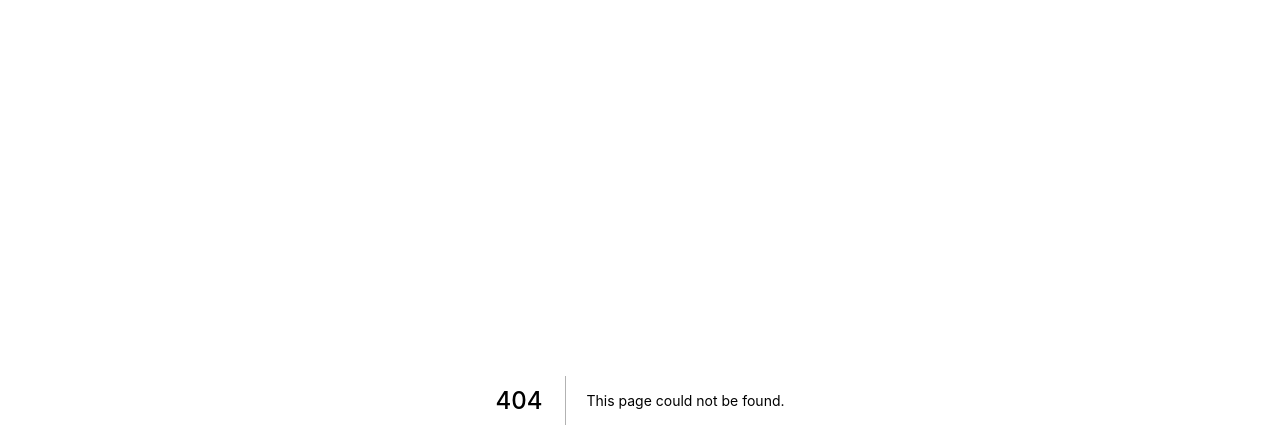
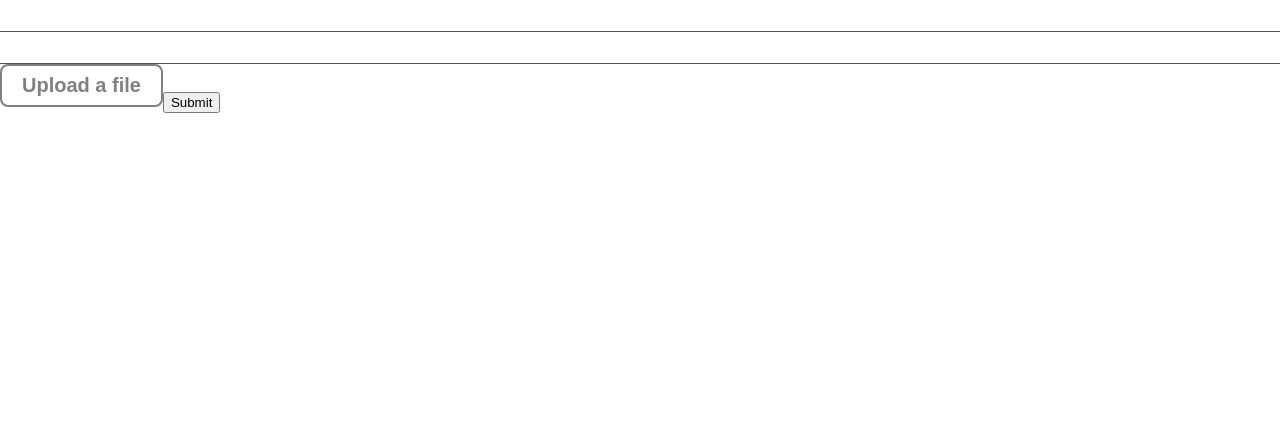
Before and after one commit to 2ndkoleksi/frontend-nextjs, a Next.js app: page /uploadFile in a window 1280 px wide. Before the commit this address had no page. Shown: the top 448 px of the page. Built offline with nearby package versions, Linux system fonts and the light colour scheme.

Commit message:
Add form to upload image

```diff
--- a/components/styles/GlobalStyle.js
+++ b/components/styles/GlobalStyle.js
@@ -1,7 +1,16 @@
 import { createGlobalStyle } from 'styled-components'
 
 export const Global = createGlobalStyle`
-  * {
+  @font-face {
+    font-family: 'Dosis';
+    src: url('/fonts/Dosis-VariableFont_wght.ttf') format('truetype');
+    font-style: normal;
+    font-display: swap;
+  }
+
+  *,
+  *::after,
+  *::before {
     box-sizing: border-box;
   }
 
@@ -14,5 +23,7 @@ export const Global = createGlobalStyle`
     width: 100%;
     overflow-x: hidden;
     user-select: none;
+    font-family: 'Dosis', sans-serif;
+    text-rendering: optimizeLegibility;
   }
 `
--- a/components/styles/Main.js
+++ b/components/styles/Main.js
@@ -37,3 +37,68 @@ export const PagesTitle = styled.div`
   font-size: 2rem;
   text-align: center;
 `
+
+export const StyledInput = styled.input`
+  border: 0;
+  border-bottom: 1px solid #555;
+  background: transparent;
+  width: 100%;
+  padding: 8px 0 5px 0;
+  font-size: 16px;
+  color: #fff;
+
+  &:focus {
+    border: none;
+    outline: none;
+    border-bottom: 1px solid #e74c3c;
+  }
+
+  &:focus ~ label {
+    top: -12px;
+    font-size: 12px;
+  }
+`
+
+export const StyledInputContainer = styled.div`
+  position: relative;
+`
+
+export const StyledLabel = styled.label`
+  position: absolute;
+  top: 0px;
+  left: 0px;
+  font-size: 16px;
+  color: #fff;
+  pointer-event: none;
+  transition: all 0.5s ease-in-out;
+`
+
+export const UploadButtonWrapper = styled.div`
+  position: relative;
+  overflow: hidden;
+  display: inline-block;
+`
+
+export const UploadButton = styled.button`
+  border: 2px solid gray;
+  color: gray;
+  background-color: white;
+  padding: 8px 20px;
+  border-radius: 8px;
+  font-size: 20px;
+  font-weight: bold;
+`
+
+export const StyledFileInput = styled.input.attrs((props) => ({
+  type: 'file'
+}))`
+  font-size: 100px;
+  position: absolute;
+  left: 0;
+  top: 0;
+  opacity: 0;
+`
+
+export const StyledForm = styled.form`
+  width: 100%;
+`
--- a/next.config.js
+++ b/next.config.js
@@ -1,12 +1,40 @@
-const withPlugins = require('next-compose-plugins');
-const withOffline = require('next-offline');
-const withImages = require('next-images');
-const withFonts = require('next-fonts');
-
+const withPlugins = require('next-compose-plugins')
+const withOffline = require('next-offline')
+const withImages = require('next-images')
+const withCss = require('@zeit/next-css')
+const withFonts = require('next-fonts')
 
 const nextConfig = {
   useFileSystemPublicRoutes: false
-};
+}
+
+const fontConfig = withFonts(
+  withCss({
+    webpack: (config, { isServer }) => {
+      if (isServer) {
+        const antStyles = /antd\/.*?\/style\/css.*?/
+        const origExternals = [...config.externals]
+        config.externals = [
+          (context, request, callback) => {
+            if (request.match(antStyles)) return callback()
+            if (typeof origExternals[0] === 'function') {
+              origExternals[0](context, request, callback)
+            } else {
+              callback()
+            }
+          },
+          ...(typeof origExternals[0] === 'function' ? [] : origExternals)
+        ]
+
+        config.module.rules.unshift({
+          test: antStyles,
+          use: 'null-loader'
+        })
+      }
+      return config
+    }
+  })
+)
 
 const offlineConfig = {
   target: 'serverless',
@@ -55,9 +83,9 @@ const offlineConfig = {
     // Will be available on both server and client
     API_URL: process.env.API_URL
   }
-};
+}
 
 module.exports = withPlugins(
-  [withImages, withFonts, [withOffline, offlineConfig]],
+  [withImages, fontConfig, [withOffline, offlineConfig]],
   nextConfig
-);
+)
--- a/package.json
+++ b/package.json
@@ -12,6 +12,7 @@
     "run-docker": "docker run --rm -it -p 3002:3000 2ndkoleksi"
   },
   "dependencies": {
+    "@zeit/next-css": "^1.0.1",
     "express": "^4.17.1",
     "lru-cache": "^5.1.1",
     "next": "9.2.2",
--- a/pages/_app.js
+++ b/pages/_app.js
@@ -56,14 +56,6 @@ export default class MyApp extends App {
             <Component {...pageProps} />
           </AddToHomeScreenContext.Provider>
         </ThemeProvider>
-        <style jsx global>{`
-          @font-face {
-            font-family: 'Dosis';
-            src: url('/fonts/Dosis-VariableFont_wght.ttf');
-            font-style: normal;
-            font-display: swap;
-          }
-        `}</style>
       </>
     )
   }
--- a/pages/_document.js
+++ b/pages/_document.js
@@ -82,35 +82,10 @@ class MyDocument extends Document {
           <meta name='layoutmode' content='fitscreen/standard' />
 
           <meta name='imagemode' content='force' />
-          <link
-            href='https://fonts.googleapis.com/css?family=Dosis&display=swap'
-            rel='stylesheet'
-          ></link>
         </Head>
         <body>
           <Main />
           <NextScript />
-
-          <style jsx global>
-            {`
-              html {
-                height: 100%;
-              }
-
-              body {
-                font-family: 'Dosis', sans-serif;
-                margin: 0;
-                height: 100%;
-                text-rendering: optimizeLegibility;
-              }
-
-              *,
-              *::after,
-              *::before {
-                box-sizing: border-box;
-              }
-            `}
-          </style>
         </body>
       </Html>
     )
--- a/pages/index.js
+++ b/pages/index.js
@@ -8,7 +8,7 @@ import Slide2 from '../components/Slide2'
 // import AddToHomeScreenContext from '../context/AddToHomescreen';
 
 const BackgroundFull = styled.div`
-background-image: linear-gradient(60deg, #96deda 0%, #50c9c3 100%);
+  background-image: linear-gradient(-225deg, #e3fdf5 0%, #ffe6fa 100%);
   height: inherit;
 `
 
--- /dev/null
+++ b/pages/uploadFile.js
@@ -0,0 +1,33 @@
+import styled from 'styled-components'
+
+import {
+  StyledInput,
+  StyledInputContainer,
+  StyledLabel,
+  UploadButtonWrapper,
+  UploadButton,
+  StyledFileInput,
+  StyledForm
+} from '../components/styles/Main'
+
+function UploadFile() {
+  return (
+    <StyledForm>
+      <StyledInputContainer>
+        <StyledInput name='brand' type='text' />
+        <StyledLabel htmlFor='brand'>Brand</StyledLabel>
+      </StyledInputContainer>
+      <StyledInputContainer>
+        <StyledInput name='description' type='text' />
+        <StyledLabel htmlFor='description'>Description</StyledLabel>
+      </StyledInputContainer>
+      <UploadButtonWrapper>
+        <UploadButton>Upload a file</UploadButton>
+        <StyledFileInput type='file' />
+      </UploadButtonWrapper>
+      <button type='submit'>Submit</button>
+    </StyledForm>
+  )
+}
+
+export default UploadFile
--- a/server.js
+++ b/server.js
@@ -27,6 +27,9 @@ app
     server.get('/', (req, res) => renderAndCache(req, res, '/', {}))
     server.get('/rules', (req, res) => {
       return app.render(req, res, '/rules', {})
+    })
+    server.get('/uploadfile', (req, res) => {
+      return app.render(req, res, '/uploadfile', {})
     })
 
     server.all('*', (req, res) => handle(req, res))
```
Also changed, not shown: public/fonts/OFL.txt (added), 1 other file (tests, documents, lock files or other folders).
